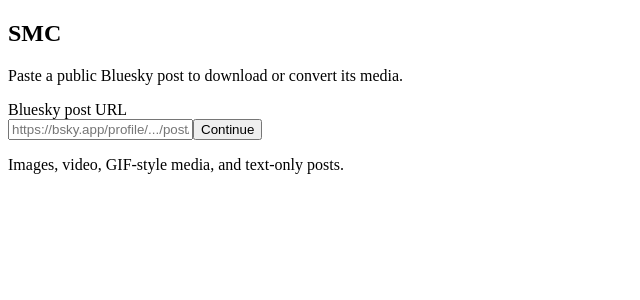
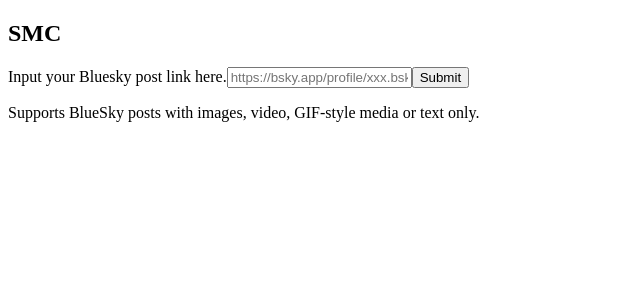
Before and after one commit to 01y7z/SMC, a Vue app in the folder app/: page / in a window 1280 px wide. Shown: the top 300 px of the page, without its empty margins (0-640 px from the left). Built offline with nearby package versions, Linux system fonts and the light colour scheme; the HTML template or start-up script is replaced by a standard one.

Commit message:
add URL form and Bluesky URL validation

```diff
--- a/app/src/App.vue
+++ b/app/src/App.vue
@@ -4,54 +4,31 @@
 const postUrl = ref('')
 
 function handleSubmit() {
-  // We will add Bluesky URL validation here next.
+  console.log(postUrl.value)
 }
 </script>
 
 <template>
-  <main class="min-h-screen bg-page px-5 text-ink">
-    <section class="mx-auto flex min-h-screen w-full max-w-2xl flex-col justify-center py-12">
-      <header class="mb-8">
-        <h1 class="text-3xl font-semibold">SMC</h1>
-        <p class="mt-3 max-w-lg text-muted">
-          Paste a public Bluesky post to download or convert its media.
-        </p>
+  <main>
+    <section>
+      <header>
+        <h1>SMC</h1>
       </header>
 
-      <form class="w-full" @submit.prevent="handleSubmit">
-        <label class="sr-only" for="post-url">Bluesky post URL</label>
-
-        <div
-          class="flex flex-col gap-2 rounded-lg border border-line bg-surface p-2
-                 focus-within:border-brand focus-within:ring-2 focus-within:ring-brand/20
-                 sm:flex-row"
-        >
+      <form @submit.prevent="handleSubmit">
+        <label for="post-url">Input your Bluesky post link here.</label>
         <input
           id="post-url"
-            v-model.trim="postUrl"
-            class="min-w-0 flex-1 bg-transparent px-3 py-3 text-ink
-                   outline-none placeholder:text-muted/70"
           type="url"
           required
           autocomplete="url"
           spellcheck="false"
-            placeholder="https://bsky.app/profile/.../post/..."
+          placeholder="https://bsky.app/profile/xxx.bsky.social/post/xxx"
+          v-model.trim="postUrl"
         />
-
-          <button
-            class="rounded-md bg-brand px-5 py-3 font-medium text-white
-                   hover:bg-brand-hover focus-visible:outline-2
-                   focus-visible:outline-offset-2 focus-visible:outline-brand"
-            type="submit"
-          >
-            Continue
-          </button>
-        </div>
+        <button type="submit">Submit</button>
       </form>
-
-      <p class="mt-4 text-sm text-muted">
-        Images, video, GIF-style media, and text-only posts.
-      </p>
+      <p>Supports BlueSky posts with images, video, GIF-style media or text only.</p>
     </section>
   </main>
 </template>
```
Also changed, not shown: app/src/main.css (+7 -2 lines), app/src/utils/parseBlueskyPostUrl.ts (added, +36 -0 lines), 2 other files (tests, documents, lock files or other folders). Lines whose indentation alone changed are shown as unchanged.
